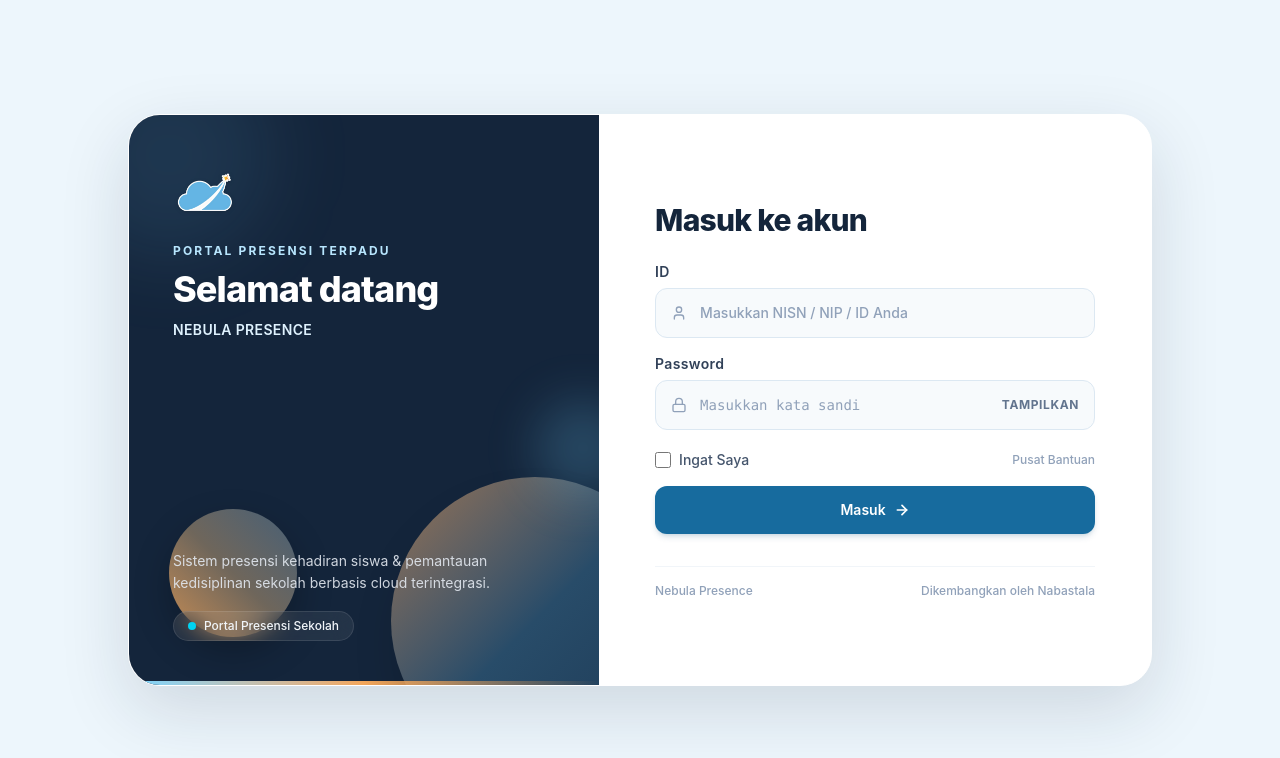
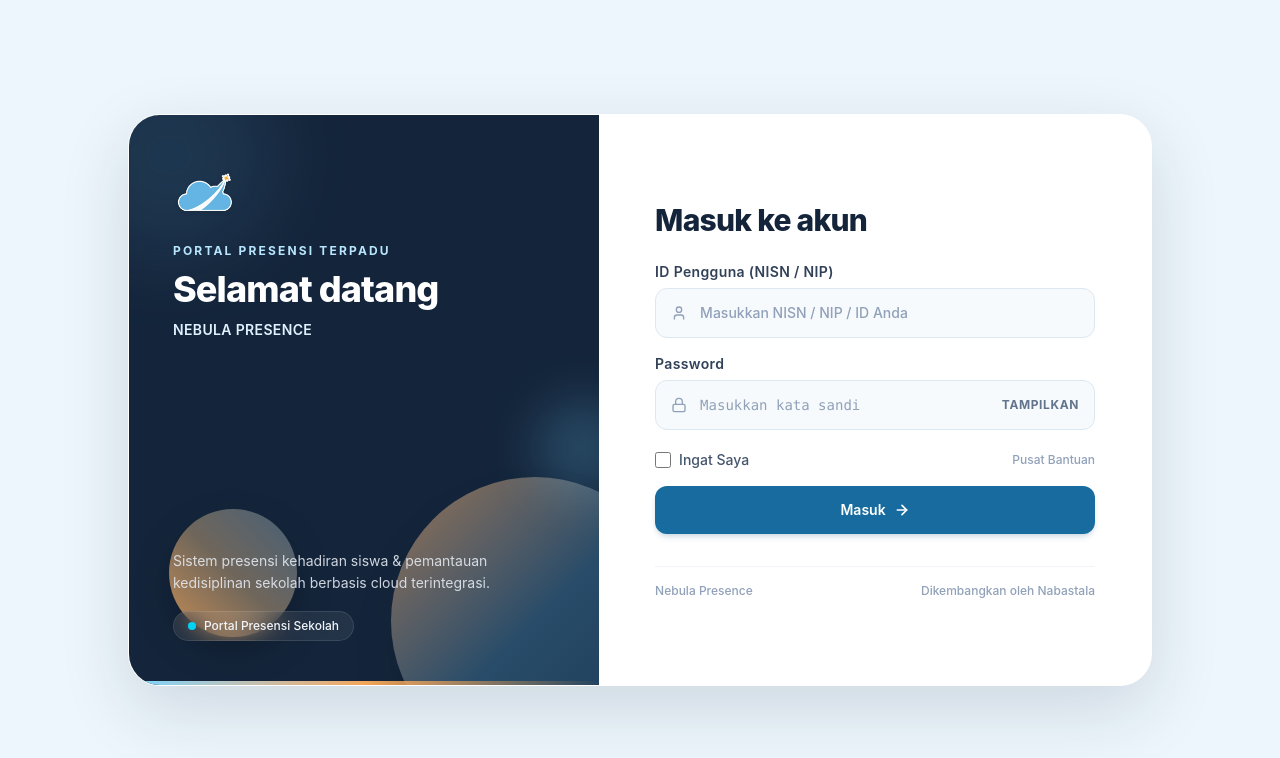
Before and after one commit to AkaraNabastala/portal-absensi, a React (Vite) app: page /login in a window 1280 px wide. Shown: the top 758 px of the page. Built offline with nearby package versions, Linux system fonts and the light colour scheme; no server answers.

Commit message:
Make remember-me retain only the user ID and remove nonfunctional help label

```diff
--- a/src/pages/LoginPage.jsx
+++ b/src/pages/LoginPage.jsx
@@ -26,6 +26,10 @@ export default function LoginPage({ onLoginSuccess }) {
 
     const handleSubmit = async (e) => {
         e.preventDefault();
+        try {
+            if (rememberMe) localStorage.setItem('portal_remembered_identifier', identifier.trim());
+            else localStorage.removeItem('portal_remembered_identifier');
+        } catch (_) {}
         setLoading(true);
 
         try {
@@ -121,7 +125,7 @@ export default function LoginPage({ onLoginSuccess }) {
                         {/* Input 1: NISN / NIP */}
                         <div>
                             <label className="block text-sm font-semibold text-slate-700 mb-1.5 tracking-wide">
-                                ID
+                                ID Pengguna (NISN / NIP)
                             </label>
                             <div className="relative group">
                                 <input
```
